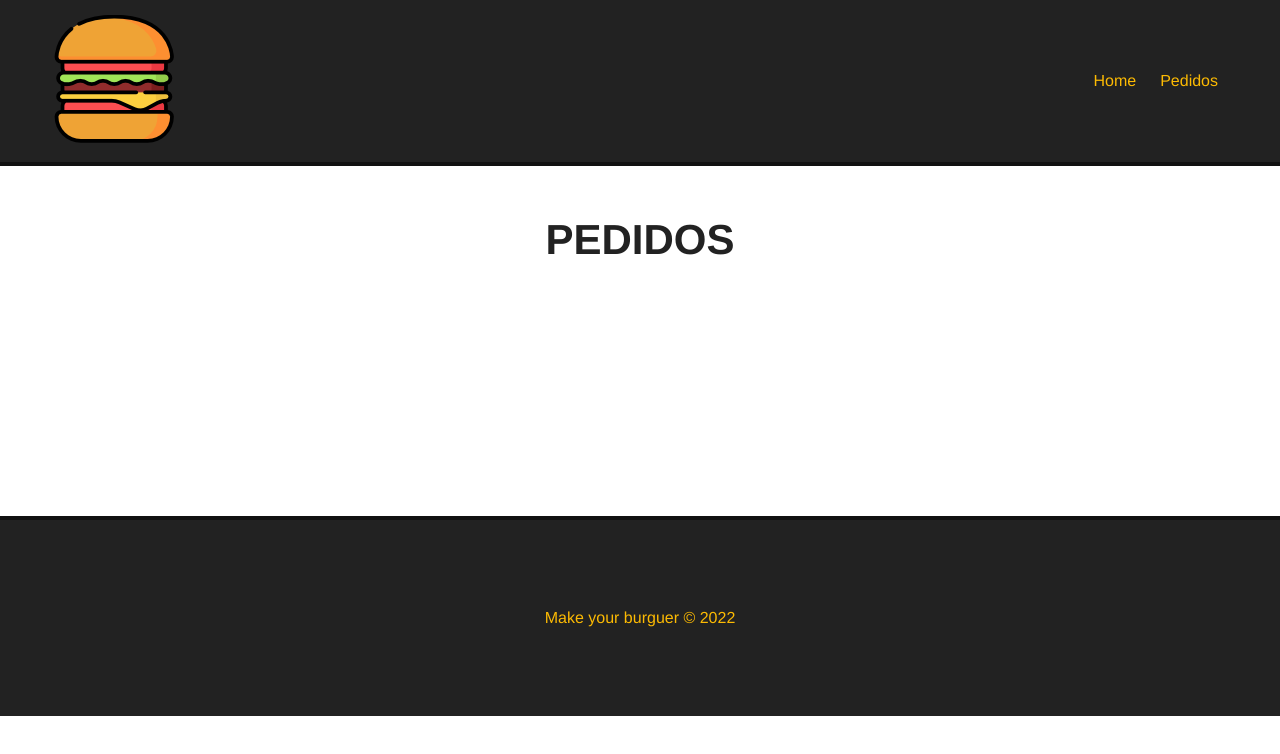
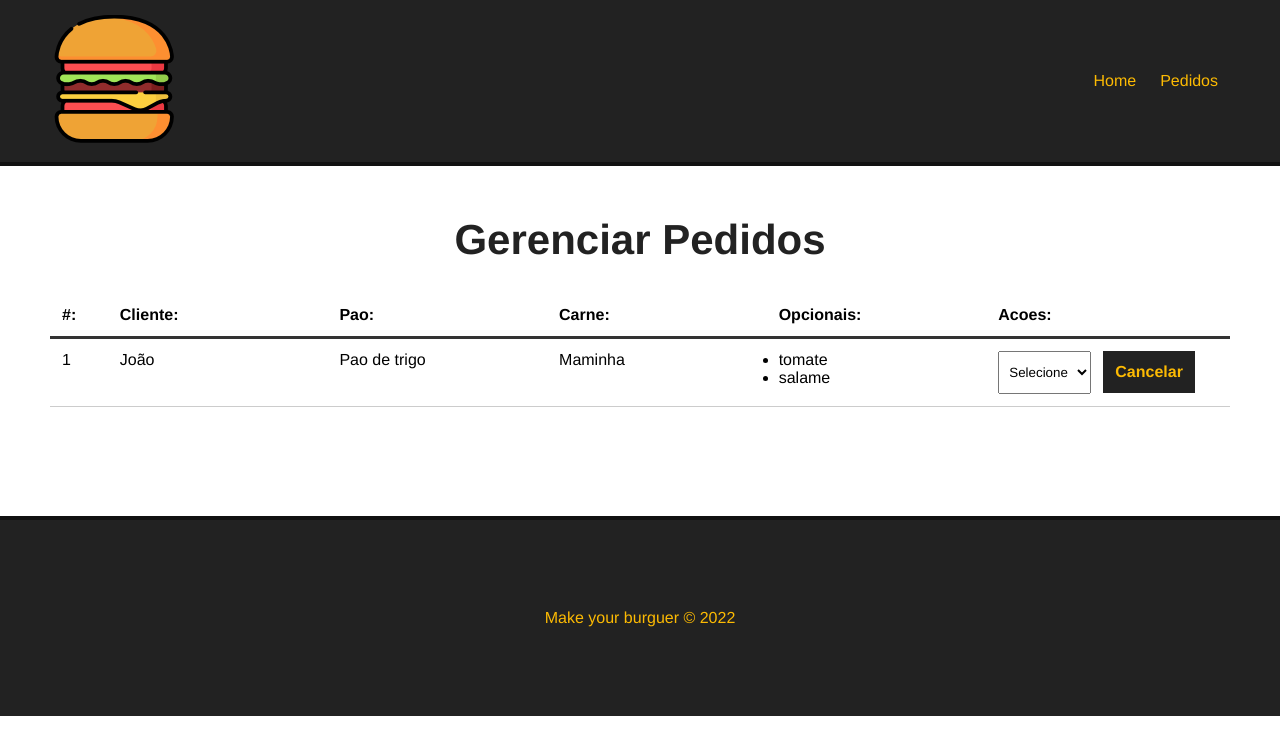
Before and after one commit to EnzoGamaDS/Make-Your-Burguer, a Vue app in the folder your_burguer/: page /pedidos in a window 1280 px wide. Shown: the top 754 px of the page. Built offline with nearby package versions, Linux system fonts and the light colour scheme.

Commit message:
Estilizando dashboard

```diff
--- /dev/null
+++ b/your_burguer/src/components/Dashboard.vue
@@ -0,0 +1,95 @@
+<template>
+    <div id="burger-table">
+        <div>
+            <div id="burger-table-heading">
+                <div class="order-id">#:</div>
+                <div>Cliente:</div>
+                <div>Pao: </div>
+                <div>Carne:</div>
+                <div>Opcionais:</div>
+                <div>Acoes:</div>
+            </div>
+        </div>
+        <div id="burger-table-rows">
+            <div class="burger-table-row">
+                <div class="order-number">1</div>
+                <div>João</div>
+                <div>Pao de trigo</div>
+                <div>Maminha</div>
+                <div>
+                    <ul>
+                        <li>tomate</li>
+                        <li>salame</li>
+                    </ul>
+                </div>
+                <div>
+                    <select name="status" class="status">
+                        <option value="">Selecione</option>
+                    </select>
+                    <button class="delete-btn">Cancelar</button>
+                </div>
+            </div>
+        </div>
+    </div>
+</template>
+
+<script>
+export default {
+    name: "Dashboard"
+}
+</script>
+
+<style scoped>
+#burger-table{
+    max-width: 1200px;
+    margin: 0 auto;
+
+}
+#burger-table-heading,
+#burger-table-rows,
+.burger-table-row{
+    display: flex;
+    flex-wrap: wrap;
+}
+
+#burger-table-heading{
+    font-weight: bold;
+    padding: 12px;
+    border-bottom: 3px solid #333;
+}
+#burger-table-heading div,
+.burger-table-row   div {
+    width: 19%;
+}
+.burger-table-row{
+    width: 100%;
+    padding: 12px;
+    border-bottom: 1px solid #CCC;
+}
+#burger-table-heading .order-id,
+.burger-table-row .order-number{
+    width: 5%   ;
+}
+
+select {
+    padding: 12px 6px ;
+    margin-right: 12px;
+}
+
+.delete-btn{
+    background-color:#222 ;
+    color: #FCBA03;
+    font-weight: bold;
+    border: 2px solid #222;
+    padding: 10px;
+    font-size: 16px;
+    margin: 0  auto;
+    cursor: pointer;
+    transition: .5s;
+}
+.delete-btn:hover{
+    background-color: transparent;
+    color: #222;
+}
+
+</style>
--- a/your_burguer/src/views/Pedidos.vue
+++ b/your_burguer/src/views/Pedidos.vue
@@ -1,11 +1,16 @@
 <template>
   <div class="main-container">
-    <h1>PEDIDOS</h1>
+    <h1>Gerenciar Pedidos</h1>
+    <Dashboard/>
   </div>
 </template>
 
 <script>
+import Dashboard from '@/components/Dashboard.vue';
   export default {
-    name: "Pedidos"
-  }
+    name: "Pedidos",
+    components: {
+      Dashboard
+    }
+}
 </script>
```
